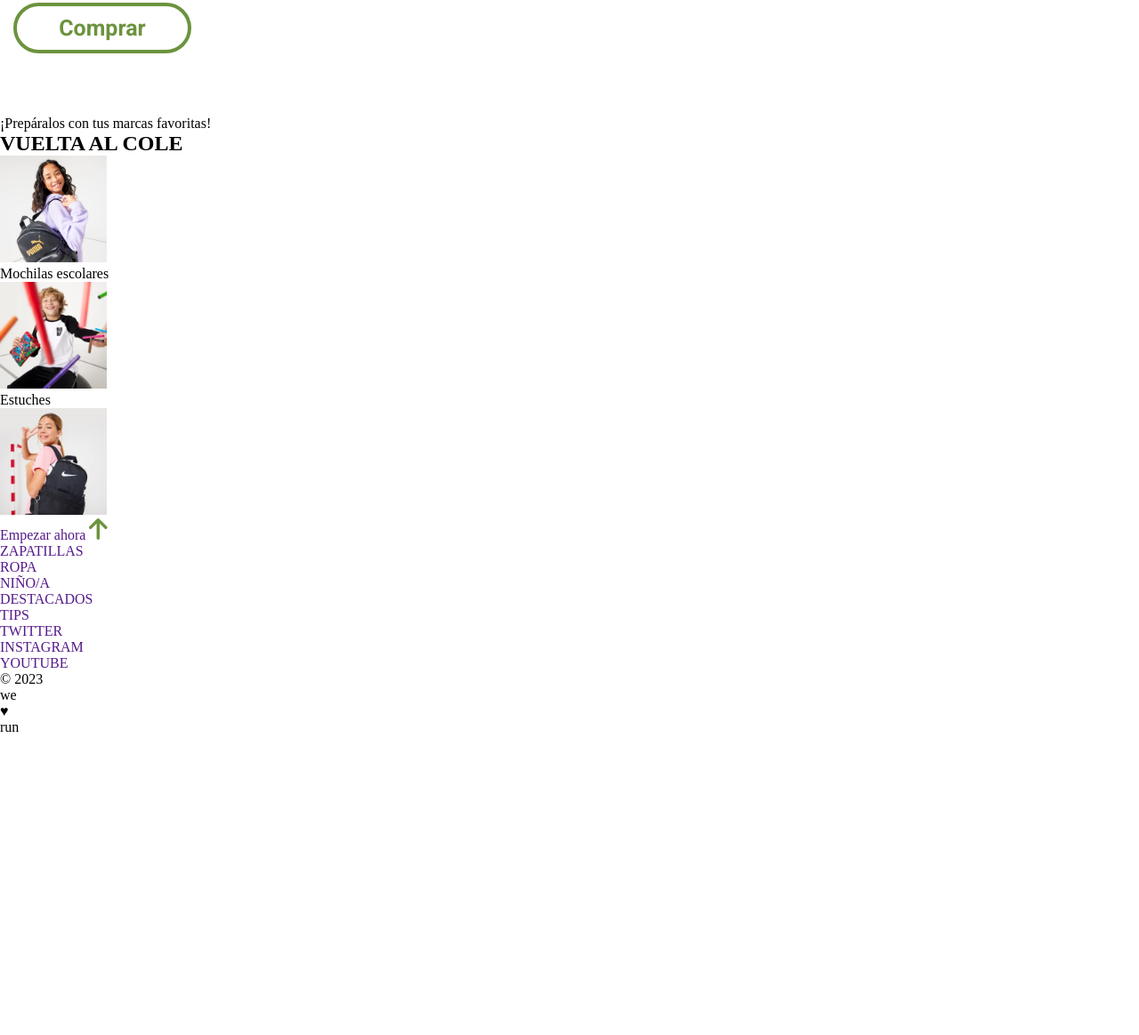
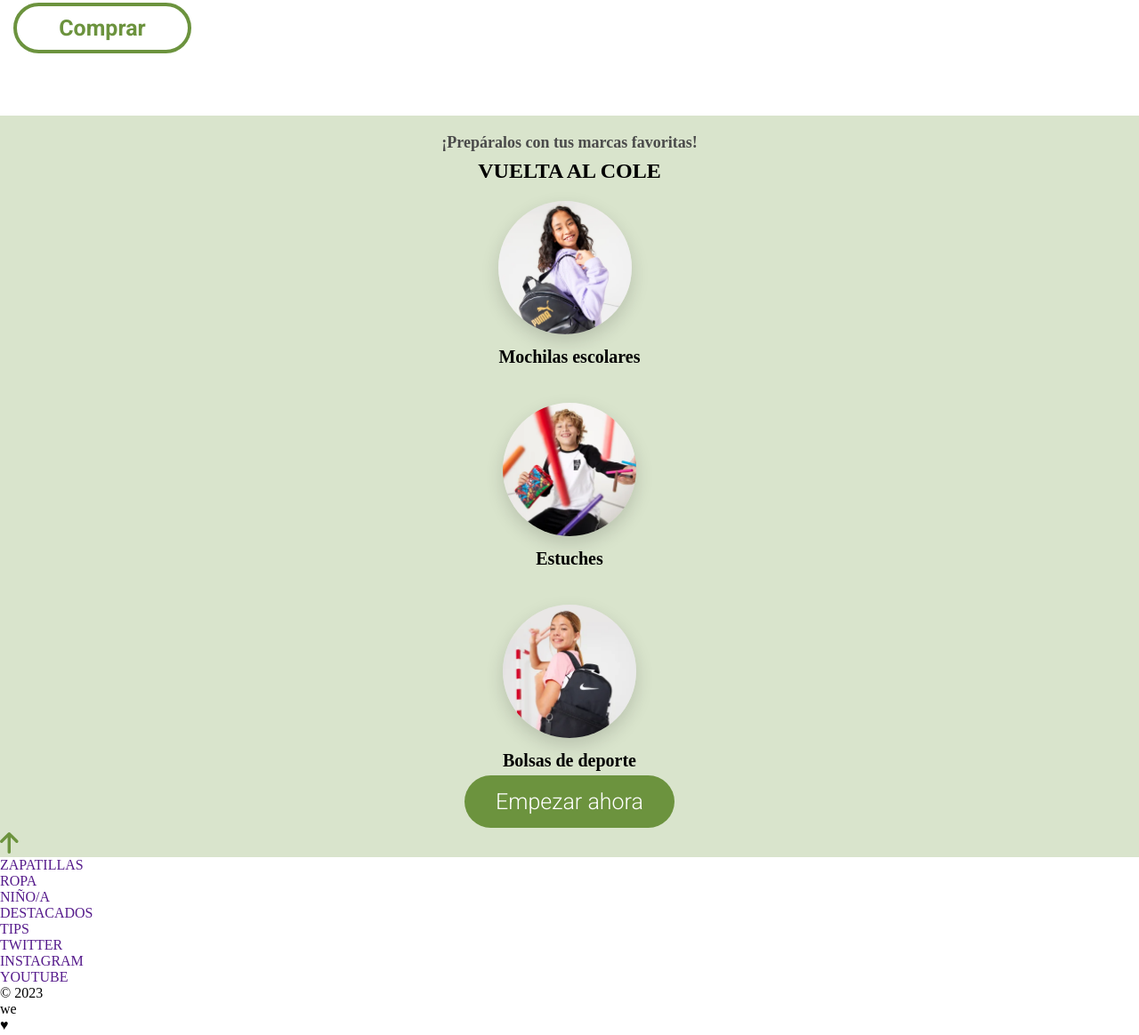
Before and after one commit to Adalab/modulo-1-evaluacion-final-laura-pf, a website built with Vite: page src/index.html in a window 1280 px wide. Shown: the part 1197-2361 px from the top of the page at 89% size. Before the commit the page ends 2024 px from the top, so only its background shows below. Built offline with nearby package versions, Linux system fonts and the light colour scheme.

Commit message:
add styles section

```diff
--- a/src/partials/section.html
+++ b/src/partials/section.html
@@ -1,23 +1,28 @@
-<section>
-    <p>¡Prepáralos con tus marcas favoritas!</p>
-    <h1>VUELTA AL COLE</h1>
-
-    <!-- MIRAR SI ESTA PARTE SE PUEDE HACER EN PARTIAL -->
-
-    <div>
-        <img class="section__img" src="/images/mochilas-escolares.png" alt="niña con mochila escolar">
-        <p>Mochilas escolares</p>
-    </div>
-    <div>
-        <img class="section__img" src="/images/estuches.png" alt="niño con estuche">
-        <p>Estuches</p>
-    </div>
-    <div>
-        <img class="section__img" src="/images/bolsas-de-deporte.png" alt="Niña con bolsa de deporte/mochila">
-        <p></p>
+<section class="section">
+    <div class="section__text">
+        <p class="section__text-p">¡Prepáralos con tus marcas favoritas!</p>
+        <h1 class="section__text-h1">VUELTA AL COLE</h1>
     </div>
 
-    <a href="">Empezar ahora</a>
+    <ul class="products">
+        <li class="products__item">
+            <img class="products__item-img" src="/images/mochilas-escolares.png" alt="niña con mochila escolar">
+            <p class="products__item-p">Mochilas escolares</p>
+        </li>
+        <li class="products__item">
+            <img class="products__item-img" src="/images/estuches.png" alt="niño con estuche">
+            <p class="products__item-p">Estuches</p>
+        </li>
+        <li class="products__item">
+            <img class="products__item-img" src="/images/bolsas-de-deporte.png" alt="Niña con bolsa de deporte/mochila">
+            <p class="products__item-p">Bolsas de deporte</p>
+        </li>
+    </ul>
+
+
+    <div class="section__link">
+    <a class="section__link-a" href="">Empezar ahora</a>
+    </div>
 
     <img src="/images/ico-arrow.svg" alt="icono flecha hacia arriba">
 </section>
--- a/src/scss/core/_variables.scss
+++ b/src/scss/core/_variables.scss
@@ -4,3 +4,4 @@ $font-color-gray:#4a4a4a;
 $font-color-white: white;
 $font-tittle: "Roboto Slab", serif;
 $font-body: "Roboto", sans-serif;
+$background-section: #d9e4cc;
--- a/src/scss/layout/_header.scss
+++ b/src/scss/layout/_header.scss
@@ -6,6 +6,10 @@
     background-size: cover;
     background-repeat: no-repeat;
     background-position: 82.5%;
+    // display: flex;
+    // flex-direction: column;
+    //justify-content: space-between;
+
 
     &__nav{
         width: 30px;
@@ -22,15 +26,12 @@
     }
 
     .container {
-
         width: 100%;
-        height: 815px;
         display:flex;
         flex-direction: column;
         justify-content: flex-end;
         align-items: center;
         text-align: center;
-
     }
 
     .containerdiv {
--- a/src/scss/layout/_section.scss
+++ b/src/scss/layout/_section.scss
@@ -1,3 +1,65 @@
-.section__img{
-    width: 120px;
+
+.section {
+    background-color: $background-section;
+
+
+    &__text {
+        display: flex;
+        flex-direction: column;
+        align-items: center;
+
+        &-p{
+            font-family: $font-tittle;
+            color: $font-color-gray;
+            font-size: 18px;
+            font-weight: bold;
+            margin-top: 20px;
+            margin-bottom: 8px;
+        }
+
+        }
+
+    &__link {
+        text-align: center;
+        margin-bottom: 20px;
+        &-a {
+            color: $font-color-white;
+            font-family: $font-body;
+            font-weight: 300;
+            font-size: 25px;
+            padding: 15px 35px;
+            background-color: $green-color;
+            border-top-left-radius: 30px;
+            border-top-right-radius: 30px;
+            border-bottom-right-radius: 30px;
+            border-bottom-left-radius: 30px;
+        }
+
+    }
+
 }
+
+.products {
+    display: grid;
+    grid-template-columns: 1fr;
+    grid-template-rows: 1fr 1fr 1fr;
+    align-items: center;
+    justify-items: center;
+    &__item {
+        margin: 20px 0;
+
+        &-img {
+            width: 150px;
+            border-radius: 50%;
+            box-shadow: 0 8px 20px 0 rgba(0, 0, 0, 0.15);
+            margin-bottom: 10px;
+        }
+
+        &-p {
+            text-align: center;
+            font-size: 20px;
+            font-weight: bold;
+
+             }
+        }
+    }
```
Also changed, not shown: src/partials/header.html (line endings or trailing spaces).
